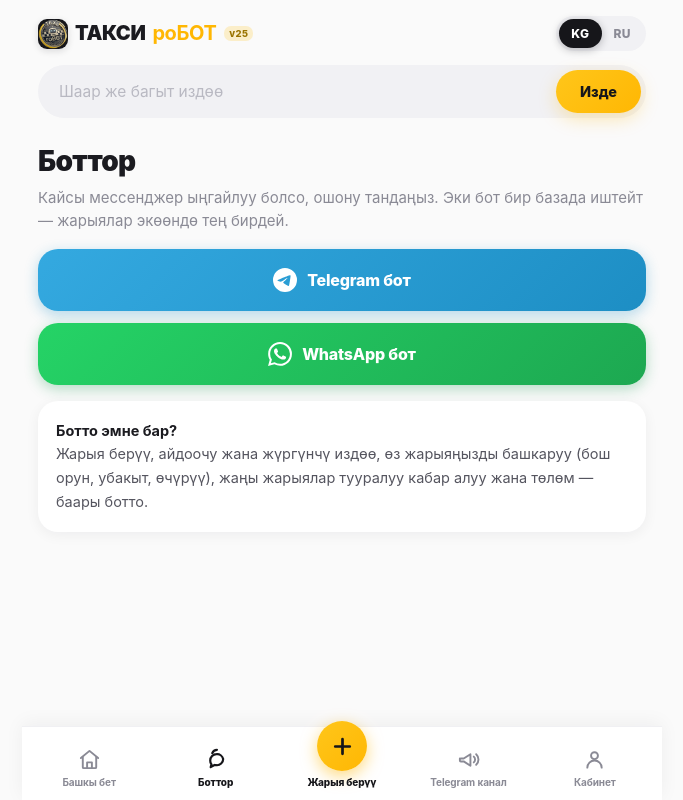
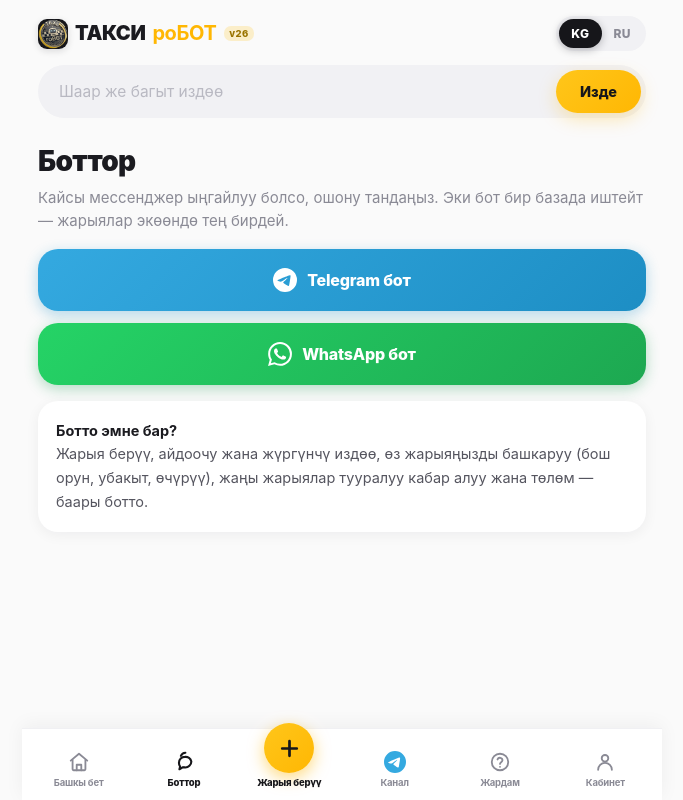
Before and after one commit to zhoroevkt77-blip/taxi-bot, a Flask app: page /bots in a window 1280 px wide. Shown: the whole page, without its empty margins (298-981 px from the left). Run offline with Flask 3, Linux system fonts and the light colour scheme.

Commit message:
Update base.html

```diff
--- a/web/templates/base.html
+++ b/web/templates/base.html
@@ -19,7 +19,7 @@
 <style>
   /* ============================================================
      ТАКСИ роБОТ — сайттын стили
-     WEB_VERSION = v25-pay-page
+     WEB_VERSION = v26-six-tabs
      Түстөр: кара (тилке), сары (акцент), ак (карточкалар).
      ============================================================ */
   :root {
@@ -532,16 +532,18 @@
   .tab {
     flex: 1 1 0; min-width: 0;
     display: flex; flex-direction: column;
-    align-items: center; gap: 5px;
-    color: var(--grey); font-size: 10px; font-weight: 700;
-    padding: 3px 1px; letter-spacing: -.1px; text-align: center;
+    align-items: center; gap: 4px;
+    color: var(--grey); font-size: 9.5px; font-weight: 700;
+    padding: 3px 1px; letter-spacing: -.2px; text-align: center;
     transition: color .16s;
   }
   .tab .i {
     display: flex; align-items: center; justify-content: center;
     transition: transform .16s;
   }
-  .tab .i svg { width: 23px; height: 23px; display: block; }
+  .tab .i svg { width: 22px; height: 22px; display: block; }
+  /* Telegram каналы — өз фирмалык көгү менен */
+  .tab .i svg.tg-mark { color: var(--tg); }
   .tab.on { color: var(--black); font-weight: 800; }
   .tab.on .i { transform: translateY(-1px); }
   .tab.on .i svg { stroke-width: 2.3; }
@@ -562,7 +564,7 @@
 <div class="top">
   <div class="top-row">
     <div class="logo"><img class="car" src="/static/icon-192.png" alt="">ТАКСИ<b>роБОТ</b></div>
-    <span class="ver">v25</span>
+    <span class="ver">v26</span>
     <div class="lang">
       <a href="{{ lang_ky_url }}" class="{{ 'on' if lang == 'ky' else '' }}">KG</a>
       <a href="{{ lang_ru_url }}" class="{{ 'on' if lang == 'ru' else '' }}">RU</a>
@@ -618,14 +620,23 @@
 
   <a class="tab" href="{{ channel_url }}">
     <span class="i">
-      {# Рупор — Telegram канал #}
+      {# Telegram логотиби — көк тегерек, ичинде ак кагаз учак #}
+      <svg class="tg-mark" viewBox="0 0 24 24" fill="currentColor">
+        <path d="M11.944 0A12 12 0 0 0 0 12a12 12 0 0 0 12 12 12 12 0 0 0 12-12A12 12 0 0 0 12 0a12 12 0 0 0-.056 0zm4.962 7.224c.1-.002.321.023.465.14a.506.506 0 0 1 .171.325c.016.093.036.306.02.472-.18 1.898-.962 6.502-1.36 8.627-.168.9-.499 1.201-.82 1.23-.696.065-1.225-.46-1.9-.902-1.056-.693-1.653-1.124-2.678-1.8-1.185-.78-.417-1.21.258-1.91.177-.184 3.247-2.977 3.307-3.23.007-.032.014-.15-.056-.212s-.174-.041-.249-.024c-.106.024-1.793 1.14-5.061 3.345-.48.33-.913.49-1.302.48-.428-.008-1.252-.241-1.865-.44-.752-.245-1.349-.374-1.297-.789.027-.216.325-.437.893-.663 3.498-1.524 5.83-2.529 6.998-3.014 3.332-1.386 4.025-1.627 4.476-1.635z"/>
+      </svg>
+    </span>{{ t('Канал', 'Канал') }}
+  </a>
+
+  <a class="tab {{ 'on' if request.path == '/help' else '' }}" href="/help?lang={{ lang }}">
+    <span class="i">
+      {# Суроо белгиси — Жардам #}
       <svg viewBox="0 0 24 24" fill="none" stroke="currentColor" stroke-width="2"
            stroke-linecap="round" stroke-linejoin="round">
-        <path d="M3 11v2a1 1 0 0 0 1 1h3l7 4.5V6.5L7 11H4a1 1 0 0 0-1 1z"/>
-        <path d="M17.5 9a4 4 0 0 1 0 6"/>
-        <path d="M20 6.5a7.5 7.5 0 0 1 0 11"/>
+        <circle cx="12" cy="12" r="9"/>
+        <path d="M9.3 9.2a2.8 2.8 0 0 1 5.4.9c0 1.9-2.7 2.4-2.7 4"/>
+        <path d="M12 17.3h.01"/>
       </svg>
-    </span>{{ t('Telegram канал', 'Telegram-канал') }}
+    </span>{{ t('Жардам', 'Помощь') }}
   </a>
 
   <a class="tab {{ 'on' if request.path == '/me' else '' }}" href="/me?lang={{ lang }}">
```
